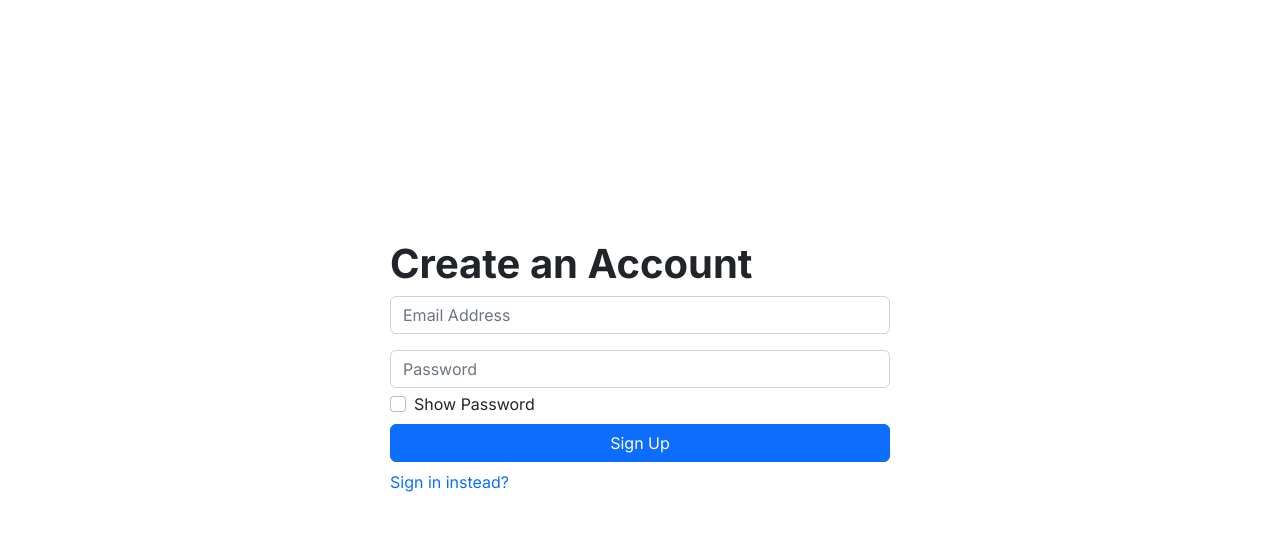
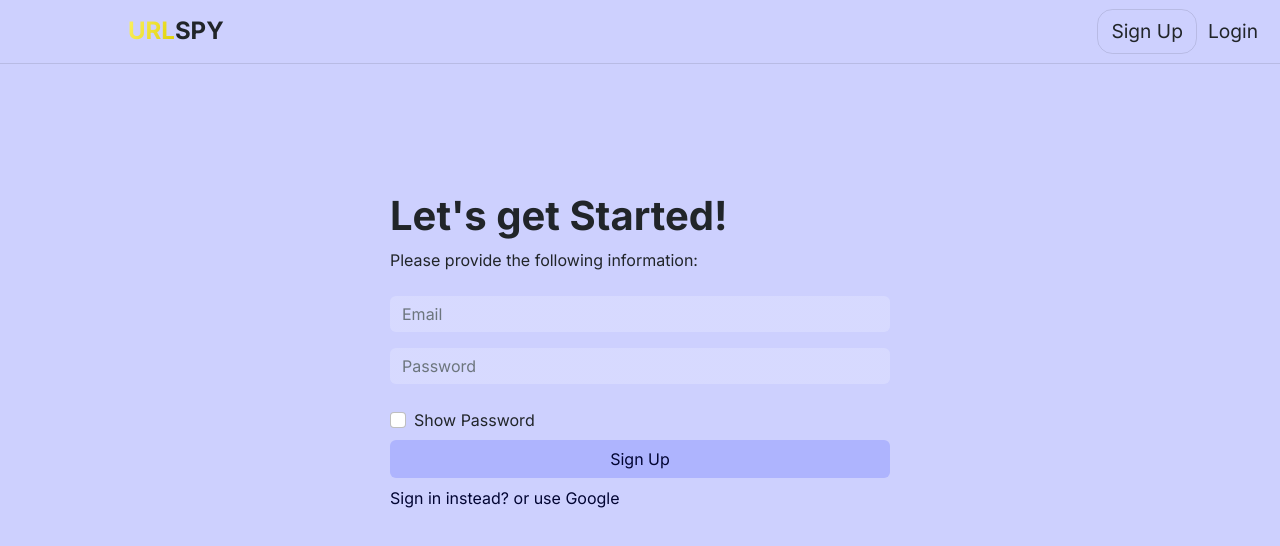
Before and after one commit to TTRAN70/HideMyURL-Frontend, a React (Vite) app: page /createaccount in a window 1280 px wide. Shown: the top 546 px of the page. Built offline with nearby package versions, Linux system fonts and the light colour scheme; no server answers.

Commit message:
Design: Created new design for signup page

```diff
--- a/src/pages/Create.css
+++ b/src/pages/Create.css
@@ -1,13 +1,40 @@
-.vertical {
-    position: relative;
-    top: 30vh;
-    font-family: 'Inter', sans-serif !important;
-}
 
 .form-signin {
     max-width: 500px;
+    padding-top: 15%;
 }
 
 .ltitle {
     font-weight: 700 !important;
 }
+
+.signButton {
+    background-color: #aeb4fe !important;
+    color: #010432 !important;
+}
+
+.signEmail, .signPass {
+    border: none !important;
+    background: linear-gradient(90deg, rgba(255, 255, 255, 0.5), rgba(255, 255, 255, 0.5)), linear-gradient(90deg, #afb4fe, #afb4fe);
+}
+
+.form-check-input:checked {
+    background-color: #010432 !important;
+    border: none !important;
+}
+
+a {
+    color: #010432 !important;
+}
+
+a:hover {
+    text-decoration: none !important;
+}
+
+@media (max-width: 500px) {
+    .form-signin {
+        padding-top: 30% !important;
+        padding-left: 10%;
+        padding-right: 10%;
+    }
+}
--- a/src/pages/Create.jsx
+++ b/src/pages/Create.jsx
@@ -34,15 +34,35 @@ const Create = () => {
     }
   };
   return (
-    <div className="container vertical">
+    <div className="main">
+      <div className="logging">
+        <div onClick={() => navigate("/")} className="logo">
+          <span className="logName">URL</span>SPY
+        </div>
+        <button
+          onClick={() => navigate("/createaccount")}
+          type="button"
+          className="sign btn"
+        >
+          Sign Up
+        </button>
+        <button
+          onClick={() => navigate("/login")}
+          type="button"
+          className="Login btn"
+        >
+          Login
+        </button>
+      </div>
       <form onSubmit={(e) => createAccount(e)} className="form-signin m-auto">
-        <h1 className="ltitle">Create an Account</h1>
+        <h1 className="ltitle mb-2">Let's get Started!</h1>
+        <div className="mb-4">Please provide the following information:</div>
         <div className="mb-3">
           <input
             type="email"
-            className="form-control"
-            placeholder="Email Address"
-            aria-label="Email Address"
+            className="form-control signEmail"
+            placeholder="Email"
+            aria-label="Email"
             aria-describedby="basic-addon2"
             onChange={(e) => setEmail(e.target.value)}
           />
@@ -50,14 +70,14 @@ const Create = () => {
         <div className="mb-1">
           <input
             type={hidePass ? "password" : "text"}
-            className="form-control"
+            className="form-control signPass"
             placeholder="Password"
             aria-label="Password"
             aria-describedby="basic-addon2"
             onChange={(e) => setPassword(e.target.value)}
           />
         </div>
-        <div className="form-check mb-2">
+        <div className="form-check mt-4 mb-2">
           <input
             className="form-check-input"
             type="checkbox"
@@ -69,7 +89,7 @@ const Create = () => {
             Show Password
           </label>
         </div>
-        <button className="w-100 btn btn-primary btn-large" type="submit">
+        <button className="w-100 btn btn-large signButton" type="submit">
           Sign Up
         </button>
         <div
@@ -85,7 +105,7 @@ const Create = () => {
             rel="noreferrer"
             onClick={() => navigate("/login")}
           >
-            Sign in instead?
+            Sign in instead? or use Google
           </a>
         </div>
       </form>
--- a/src/pages/Landing.css
+++ b/src/pages/Landing.css
@@ -2,6 +2,8 @@
     width: 100%;
     height: 100%;
     background-color: #cdd0fe;
+    font-family: 'Inter', sans-serif !important;
+
 }
 .Login {
     font-size: 1.2rem !important;
@@ -80,7 +82,7 @@
     font-size: 1.7rem !important;
     padding-inline-end: 10% !important;
     background: linear-gradient(90deg, rgba(255, 255, 255, 0.5), rgba(255, 255, 255, 0.5)), linear-gradient(90deg, #afb4fe, #afb4fe);
-
+    border: none !important;
 }
 
 .searching:active {
@@ -307,6 +309,7 @@ svg {
         padding-top: 4rem;
         flex-flow: column wrap;
         padding-left: 10%;
+        padding-bottom: 4rem;
     }
     .f1, .f2, .f3, .f4 {
         width: 90%;
```
